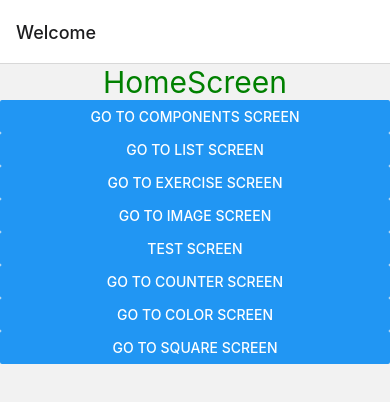
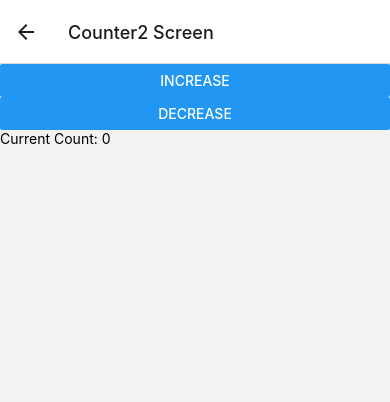
Before and after one commit to fatigit/ReactNativeExercises, a React Native app: screen /Counter2 in a window 390 px wide. Shown: the top 402 px of the page. Built offline with nearby package versions, Linux system fonts and the light colour scheme.

Commit message:
CounterScreen2 created

```diff
--- a/App.js
+++ b/App.js
@@ -11,6 +11,7 @@ import TestScreen from './src/screens/TestScreen';
 import CounterScreen from './src/screens/CounterScreen';
 import ColorScreen from './src/screens/ColorScreen';
 import SquareScreen from './src/screens/SquareScreen';
+import CounterScreen2 from './src/screens/CounterScreen2';
 
 const Stack = createNativeStackNavigator();
 
@@ -63,6 +64,11 @@ const App = () => {
           component={SquareScreen}
           options={{title: 'Square Screen'}}
         />
+        <Stack.Screen
+          name="Counter2"
+          component={CounterScreen2}
+          options={{title: 'Counter2 Screen'}}
+        />
       </Stack.Navigator>
     </NavigationContainer>
   );
--- /dev/null
+++ b/src/screens/CounterScreen2.js
@@ -0,0 +1,44 @@
+import React, { useReducer } from 'react';
+import { View, Text, StyleSheet, Button } from 'react-native';
+
+// CounterScreen'de useState kullanmistik. Burada state'e erismek icin useState yerine useReducer kullaniyoruz. Tum useState'leri sildim.
+
+const reducer = (state, action) => {
+  // state === { count: number }
+  // action === { type: 'increment' || 'decrement', payload: 1 }
+
+  switch (action.type) {
+    case 'increment':
+      return { ...state, count: state.count + action.payload };
+    case 'decrement':
+      return { ...state, count: state.count - action.payload };
+    default:
+      return state;
+  }
+};
+
+const CounterScreen2 = () => {
+  const [state, dispatch] = useReducer(reducer, { count: 0 });
+
+  return (
+    <View>
+      <Button
+        title="Increase"
+        onPress={() => {
+          dispatch({ type: 'increment', payload: 1 });
+        }}
+      />
+      <Button
+        title="Decrease"
+        onPress={() => {
+          dispatch({ type: 'decrement', payload: 1 });
+        }}
+      />
+      <Text>Current Count: {state.count}</Text>
+    </View>
+  );
+};
+
+const styles = StyleSheet.create({});
+
+export default CounterScreen2;
--- a/src/screens/HomeScreen.js
+++ b/src/screens/HomeScreen.js
@@ -37,6 +37,10 @@ const HomeScreen = ({navigation}) => {
         onPress={() => navigation.navigate('Square', {name: 'Square'})}
         title="Go to square screen"
       />
+      <Button
+        onPress={() => navigation.navigate('Counter2', {name: 'Counter2'})}
+        title="Go to counter2 screen"
+      />
     </SafeAreaView>
   );
 };
```
Also changed, not shown: src/screens/SquareScreen.js (+27 -17 lines).
